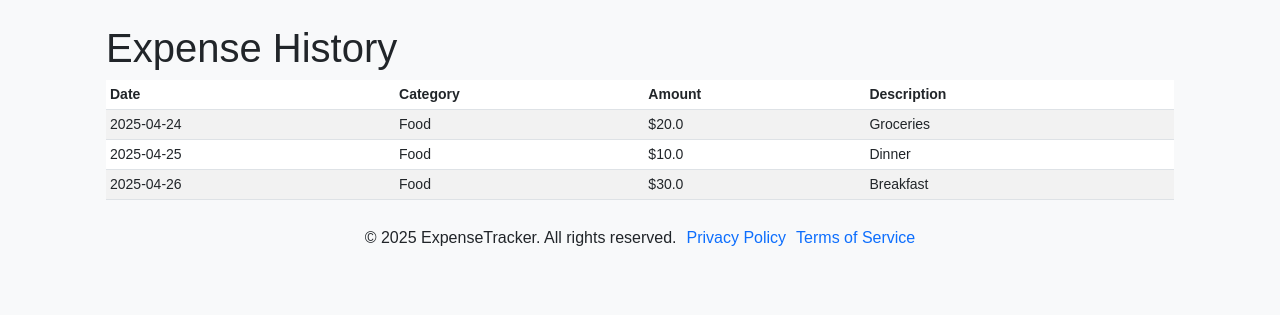
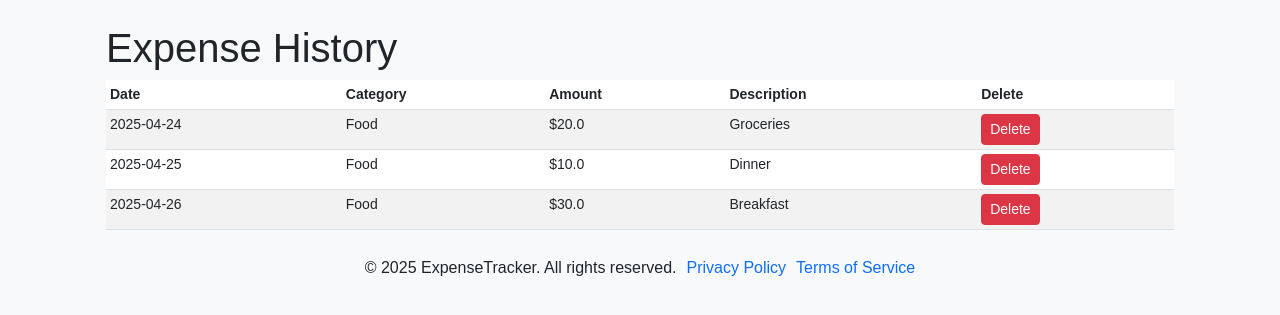
Before and after one commit to Cooper-Thomas1/ExpenseTracker, a Flask app: page /expense-history in a window 1280 px wide. Shown: the part 66-381 px from the top of the page. Run offline with Flask 3, Linux system fonts and the light colour scheme; a user stored in the database is signed in.

Commit message:
Added delete functionality in expense history

```diff
--- a/ExpenseTracker/__init__.py
+++ b/ExpenseTracker/__init__.py
@@ -2,11 +2,14 @@ from flask import Flask
 from flask_sqlalchemy import SQLAlchemy
 from flask_bcrypt import Bcrypt
 from flask_login import LoginManager
+from flask_wtf.csrf import CSRFProtect
+
 
 # Initialize Flask app
 app = Flask(__name__)
 app.config['SECRET_KEY'] = 'your_secret_key_here'
 app.config['SQLALCHEMY_DATABASE_URI'] = 'sqlite:///site.db'
+csrf = CSRFProtect(app)
 
 db = SQLAlchemy(app)
 bcrypt = Bcrypt(app)
--- a/ExpenseTracker/routes.py
+++ b/ExpenseTracker/routes.py
@@ -57,7 +57,8 @@ def forgot_password():
 @app.route("/expense-history")
 @login_required
 def expense_history():
-    return render_template("expense-history.html")
+    expenses = Expense.query.filter_by(user_id=current_user.id).all()
+    return render_template("expense-history.html", expenses=expenses)
 
 @app.route("/upload", methods=['GET', 'POST'])
 @login_required
@@ -115,6 +116,18 @@ def api_expenses():
     ]
     return jsonify(expenses)
 
+@app.route("/delete-expense/<int:expense_id>", methods=['POST'])
+@login_required
+def delete_expense(expense_id):
+    expense = Expense.query.get_or_404(expense_id)
+    if expense.user_id != current_user.id:
+        flash("You are not authorized to delete this expense.", "danger")
+        return redirect(url_for('expense_history'))
+    db.session.delete(expense)
+    db.session.commit()
+    flash("Expense deleted successfully!", "success")
+    return redirect(url_for('expense_history'))
+
 @app.route('/privacy-policy')
 def privacy_policy():
     return render_template('privacy-policy.html')
--- a/ExpenseTracker/templates/expense-history.html
+++ b/ExpenseTracker/templates/expense-history.html
@@ -12,15 +12,22 @@
               <th scope="col">Category</th>
               <th scope="col">Amount</th>
               <th scope="col">Description</th>
+              <th scope="col">Delete</th>
             </tr>
           </thead>
           <tbody>
-            {% for expense in current_user.expenses %}
+            {% for expense in expenses %}
             <tr>
               <td>{{ expense.date.strftime('%Y-%m-%d') }}</td>
               <td>{{ expense.category }}</td>
               <td>${{ expense.amount }}</td>
               <td>{{ expense.description }}</td>
+              <td>
+                <form method="POST" action="{{ url_for('delete_expense', expense_id=expense.id) }}">
+                  <input type="hidden" name="csrf_token" value="{{ csrf_token() }}">
+                  <button type="submit" class="btn btn-danger btn-sm">Delete</button>
+                </form>
+            </td>
             </tr>
             {% endfor %}
           </tbody>
```
Also changed, not shown: instance/site.db.
